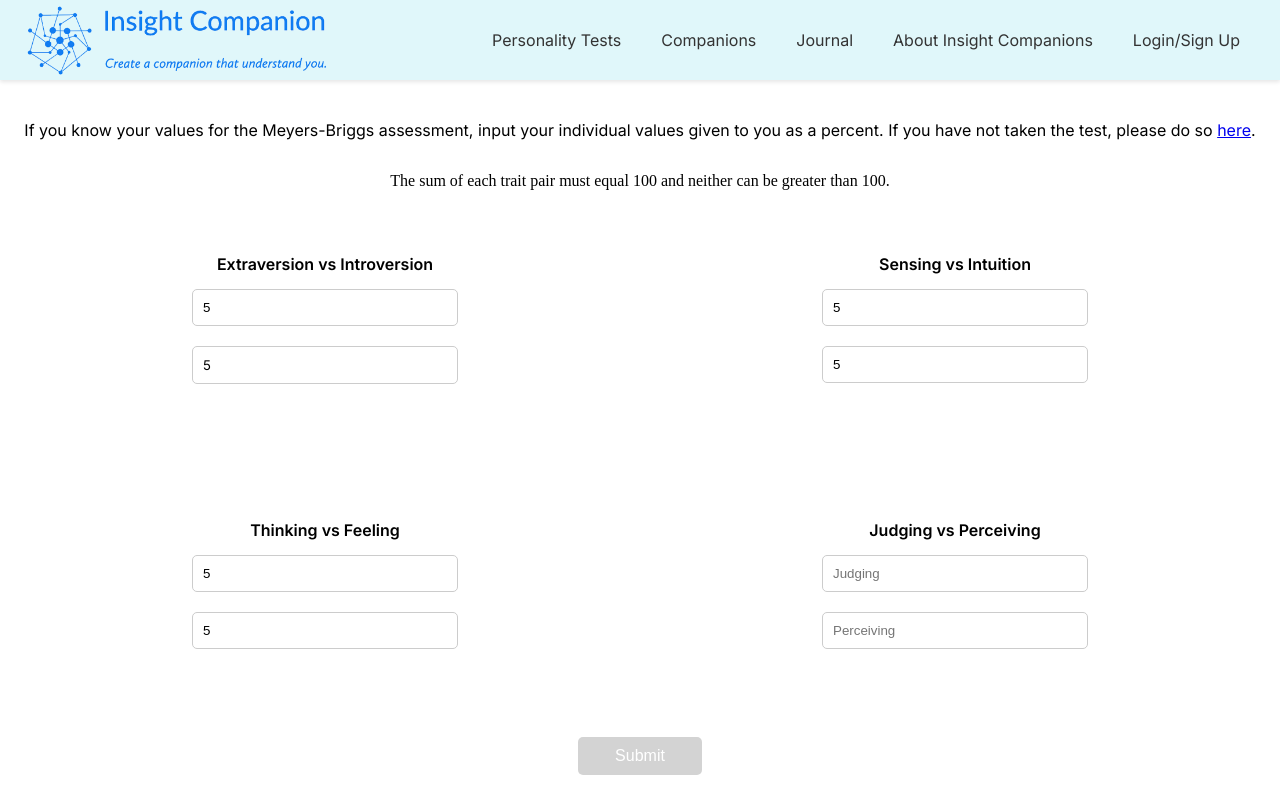
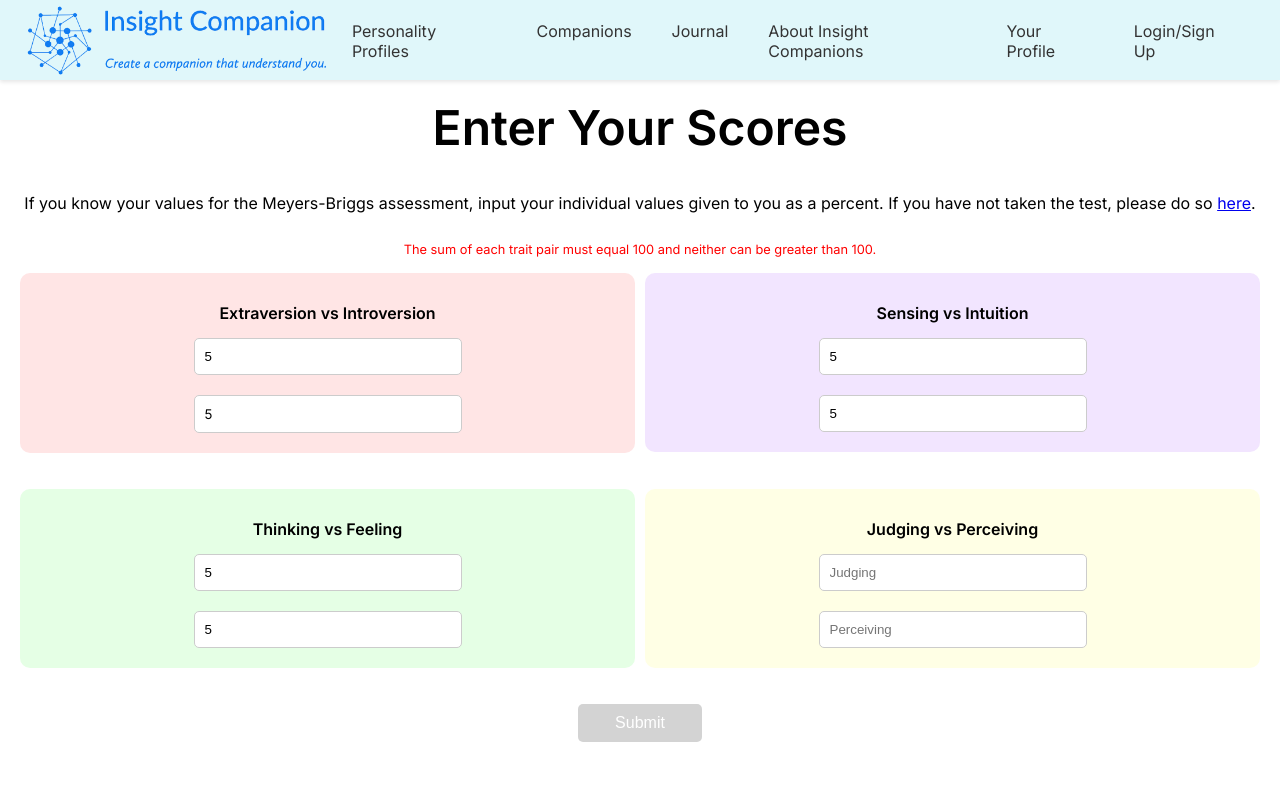
Before and after one commit to Chet-Maker/amasetia_ui, a React (Create React App) app: page /userprofile in a window 1280 px wide. Both pictures are taken after typing "5", "5", "5", "5", "5", "5" into the empty fields and a click on the button "Submit". Shown: the part 80-880 px from the top of the page. Built offline with nearby package versions, Linux system fonts and the light colour scheme.

Commit message:
updated user profile and banner

```diff
--- a/src/components/Banner.js
+++ b/src/components/Banner.js
@@ -8,11 +8,12 @@
       <img src={logo} alt="Logo" className="logo" />
       <nav className="navigation text">
         <ul>
-          <li><a href="/personality-tests">Personality Tests</a></li>
+          <li><a href="/personality-tests">Personality Profiles</a></li>
           <li><a href="/companions">Companions</a></li>
           <li><a href="/journal">Journal</a></li>
           <li><a href="/about-insight-companions">About Insight Companions</a></li>
-          <li><a href="/login-signup">Login/Sign Up</a></li>
+          <li><a href="/profile">Your Profile</a></li>
+          <li><a href="/login">Login/Sign Up</a></li>
         </ul>
       </nav>
     </div>
--- a/src/components/Component.css
+++ b/src/components/Component.css
@@ -21,9 +21,16 @@
     font-family: 'Inter', 'Helvetica Neue', Arial, sans-serif;
 }
 
+.error-message.text {
+    color: red;
+    font-size: 0.8em;
+    margin-bottom: 0.5em;
+}
+
 .title {
     font-size: 3em;
     margin-bottom: 0.5em;
+    font-weight: bold;
 }
 
 .subtitle {
@@ -88,25 +95,69 @@
     margin-bottom: 20px; /* Space below the title */
 }
 
+.userprofile-title {
+    margin-top: 40px;
+}
+
+.trait-section {
+    height: 50%;
+    /* padding-top: 100px; */
+    /* justify-content: space-between; */
+    /* Add any additional styling required for alignment and spacing */
+  }
+
 .traits-container {
     width: 100%; /* Full width of the profile-container */
     display: grid;
     grid-template-columns: repeat(2, 1fr); /* Two columns for larger screens */
-    gap: 20px; /* Space between grid items */
+    gap: 10px; /* Space between grid items */
 }
 
 .trait-pair {
     display: flex; /* Use flexbox within each trait pair */
     flex-direction: column; /* Stack children vertically */
     align-items: center; /* Center children horizontally */
-    margin-bottom: 3em;
+    margin-bottom: 1em;
     margin-top: 3em;
+    border-radius: 10px;
 }
 
 .input-field {
     width: 40%; /* Make input fields take up most of the trait pair width */
     margin-bottom: 20px; /* Space below each input field */
 }
+
+.trait-pair.extraversion-introversion {
+    background-color: #ffe5e5; /* light red */
+    margin-top: 10px;
+  }
+
+  .trait-pair.sensing-intuition {
+    background-color: #f2e5ff; /* very light purple */
+    margin-top: 10px;
+  }
+
+  .trait-pair.thinking-feeling {
+    background-color: #e5ffe5; /* very light green */
+    margin-top: 10px;
+  }
+
+  .trait-pair.judging-perceiving {
+    background-color: #ffffe5; /* very light yellow */
+    margin-top: 10px;
+  }
+
+  .image-container {
+    display: flex;
+    justify-content: center;
+    align-items: center;
+    height: 100%; /* Adjust as needed */
+  }
+
+  .image-container img {
+    max-width: 100%;
+    height: auto; /* Adjust as needed */
+  }
 
 .submit-button {
     width: 10%;
@@ -126,6 +177,7 @@
 }
 
 .trait-heading {
+    margin-top: 30px;
     margin-bottom: 15px;
     font-weight: bold;
 }
@@ -176,6 +228,35 @@
     color: #000; /* Change color on hover */
   }
 
+  navigation li a {
+  position: relative; /* This allows the pseudo-element to be positioned relative to the link */
+  display: inline-block; /* Ensures the pseudo-element aligns correctly */
+  padding: 10px; /* Adjust the padding to fit your design */
+  text-decoration: none; /* Optional: removes underline from links */
+  color: #000; /* Adjust the text color as needed */
+}
+
+.navigation li a::before {
+  content: '';
+  position: absolute;
+  width: 0; /* Start with a width of 0 */
+  height: 3px; /* Height of the hover line */
+  background-color: #6969f6; /* Color of the hover line */
+  top: 0; /* Position at the top of the link */
+  left: 50%;
+  transform: translateX(-50%); /* Centers the line */
+  transition: width 0.3s ease; /* Transition for the hover effect */
+}
+
+.navigation li a:hover::before {
+  width: 100%; /* Full width on hover */
+}
+
+/* Ensure the text does not move */
+.navigation li {
+  margin-top: 2px; /* This compensates for the 2px line, adjust if your line height is different */
+}
+
   /* Responsive adjustments */
   @media (max-width: 768px) {
     .top-banner {
--- a/src/components/UserProfile.js
+++ b/src/components/UserProfile.js
@@ -1,35 +1,42 @@
-import React, { useState } from 'react';
-import './Component.css'; // Make sure this is the correct path to your CSS file
+import React, { useState } from "react";
+import "./Component.css"; // Make sure this is the correct path to your CSS file
 
 function UserProfile() {
   // State hooks for each trait
-    const [extraversion, setExtraversion] = useState('');
-    const [introversion, setIntroversion] = useState('');
-    const [sensing, setSensing] = useState('');
-    const [intuition, setIntuition] = useState('');
-    const [thinking, setThinking] = useState('');
-    const [feeling, setFeeling] = useState('');
-    const [judging, setJudging] = useState('');
-    const [perceiving, setPerceiving] = useState('');
-    const [error, setError] = useState('');
+  const [extraversion, setExtraversion] = useState("");
+  const [introversion, setIntroversion] = useState("");
+  const [sensing, setSensing] = useState("");
+  const [intuition, setIntuition] = useState("");
+  const [thinking, setThinking] = useState("");
+  const [feeling, setFeeling] = useState("");
+  const [judging, setJudging] = useState("");
+  const [perceiving, setPerceiving] = useState("");
+  const [error, setError] = useState("");
 
   const validateInput = (setter, opposingValue, value) => {
     const numValue = parseInt(value, 10);
-        if (opposingValue !== "" && numValue + parseInt(opposingValue, 10) !== 100 || numValue > 100) {
+    if (
+      (opposingValue !== "" &&
+        numValue + parseInt(opposingValue, 10) !== 100) ||
+      numValue > 100
+    ) {
       setter(value);
-            setError('The sum of each trait pair must equal 100 and neither can be greater than 100.');
+      setError(
+        "The sum of each trait pair must equal 100 and neither can be greater than 100."
+      );
     } else {
-            setError('');
+      setError("");
       setter(value);
     }
   };
 
   const handleProfileSubmit = async () => {
+    if (validateSubmission()) {
         try {
-            const response = await fetch('/api/userprofile', {
-                method: 'POST',
+        const response = await fetch("/api/userprofile", {
+            method: "POST",
             headers: {
-                    'Content-Type': 'application/json',
+            "Content-Type": "application/json",
             },
             body: JSON.stringify({
             extraversion,
@@ -45,92 +52,160 @@
 
         const data = await response.json();
         if (response.ok) {
-                window.location.href = '/home'
+            window.location.href = "/home";
         } else {
-                alert(data.error || 'An error occurred while updating the profile.');
+            alert(data.error || "An error occurred while updating the profile.");
         }
         } catch (error) {
-            console.error('Error submitting profile:', error);
-            alert('An error occurred while submitting the profile.');
+            console.error("Error submitting profile:", error);
+            alert("An error occurred while submitting the profile.");
+        }
+    } else {
+        alert("Please make sure that the sum of each trait pair is 100 before submission.");
     }
   };
 
+    const validateSubmission = () => {
+        const extraversionNum = parseInt(extraversion, 10);
+        const introversionNum = parseInt(introversion, 10);
+        const sensingNum = parseInt(sensing, 10);
+        const intuitionNum = parseInt(intuition, 10);
+        const thinkingNum = parseInt(thinking, 10);
+        const feelingNum = parseInt(feeling, 10);
+        const judgingNum = parseInt(judging, 10);
+        const perceivingNum = parseInt(perceiving, 10);
+        return extraversionNum + introversionNum === 100 &&
+            sensingNum + intuitionNum === 100 &&
+            thinkingNum + feelingNum === 100 &&
+            judgingNum + perceivingNum === 100 &&
+            extraversionNum <= 100 &&
+            introversionNum <= 100 &&
+            sensingNum <= 100 &&
+            intuitionNum <= 100 &&
+            thinkingNum <= 100 &&
+            feelingNum <= 100 &&
+            judgingNum <= 100 &&
+            perceivingNum <= 100;
+    }
+
   return (
     <div className="profile-container">
-            <div className="title text">Enter Your Scores</div>
-            <p className="text">If you know your values for the Meyers-Briggs assessment, input your individual values given to you as a percent. If you have not taken the test, please do so <a href="https://www.16personalities.com/free-personality-test" target="_blank" rel="noopener noreferrer">here</a>.</p>
-            {error && <p className="error-message">{error}</p>}
-            <div className='traits-container'>
-            <div className="trait-pair">
-             <div className="trait-heading text">Extraversion vs Introversion</div>
+      <div className="title userprofile-title text">Enter Your Scores</div>
+      <p className="text">
+        If you know your values for the Meyers-Briggs assessment, input your
+        individual values given to you as a percent. If you have not taken the
+        test, please do so{" "}
+        <a
+          href="https://www.16personalities.com/free-personality-test"
+          target="_blank"
+          rel="noopener noreferrer"
+        >
+          here
+        </a>
+        .
+      </p>
+      {error && <p className="error-message text">{error}</p>}
+      <div className="traits-container">
+        <div className="trait-section">
+        <div className="trait-pair extraversion-introversion text">
+          <div className="trait-heading">Extraversion vs Introversion</div>
           <input
             className="input-field"
             type="number"
             value={extraversion}
-                onChange={(e) => validateInput(setExtraversion, introversion, e.target.value)}
+            onChange={(e) =>
+              validateInput(setExtraversion, introversion, e.target.value)
+            }
             placeholder="Extraversion"
           />
           <input
             className="input-field text"
             type="number"
             value={introversion}
-                onChange={(e) => validateInput(setIntroversion, extraversion, e.target.value)}
+            onChange={(e) =>
+              validateInput(setIntroversion, extraversion, e.target.value)
+            }
             placeholder="Introversion"
           />
         </div>
-            <div className="trait-pair text">
+        </div>
+        <div className="trait-section">
+        <div className="trait-pair sensing-intuition text">
           <div className="trait-heading">Sensing vs Intuition</div>
           <input
             className="input-field"
             type="number"
             value={sensing}
-                onChange={(e) => validateInput(setSensing, intuition, e.target.value)}
+            onChange={(e) =>
+              validateInput(setSensing, intuition, e.target.value)
+            }
             placeholder="Sensing"
           />
           <input
             className="input-field"
             type="number"
             value={intuition}
-                onChange={(e) => validateInput(setIntuition, sensing, e.target.value)}
+            onChange={(e) =>
+              validateInput(setIntuition, sensing, e.target.value)
+            }
             placeholder="Intuition"
           />
           </div>
-            <div className="trait-pair text">
+        </div>
+        <div className="trait-section">
+        <div className="trait-pair thinking-feeling text">
           <div className="trait-heading">Thinking vs Feeling</div>
           <input
             className="input-field"
             type="number"
             value={thinking}
-                onChange={(e) => validateInput(setThinking, feeling, e.target.value)}
+            onChange={(e) =>
+              validateInput(setThinking, feeling, e.target.value)
+            }
             placeholder="Thinking"
           />
           <input
             className="input-field"
             type="number"
             value={feeling}
-                onChange={(e) => validateInput(setFeeling, thinking, e.target.value)}
+            onChange={(e) =>
+              validateInput(setFeeling, thinking, e.target.value)
+            }
             placeholder="Feeling"
           />
           </div>
-            <div className="trait-pair text">
+        </div>
+        <div className="trait-section">
+        <div className="trait-pair judging-perceiving text">
           <div className="trait-heading">Judging vs Perceiving</div>
           <input
             className="input-field"
             type="number"
             value={judging}
-                onChange={(e) => validateInput(setJudging, perceiving, e.target.value)}
+            onChange={(e) =>
+              validateInput(setJudging, perceiving, e.target.value)
+            }
             placeholder="Judging"
           />
           <input
             className="input-field"
             type="number"
             value={perceiving}
-                onChange={(e) => validateInput(setPerceiving, judging, e.target.value)}
+            onChange={(e) =>
+              validateInput(setPerceiving, judging, e.target.value)
+            }
             placeholder="Perceiving"
           />
           </div>
         </div>
-            <button className="submit-button" onClick={handleProfileSubmit} disabled={!!error}>Submit</button>
+      </div>
+      <button
+        className="submit-button"
+        onClick={handleProfileSubmit}
+        disabled={!!error}
+      >
+        Submit
+      </button>
     </div>
   );
 }
```
Also changed, not shown: 2 other files (tests, documents, lock files or other folders). Lines whose indentation alone changed are shown as unchanged.
